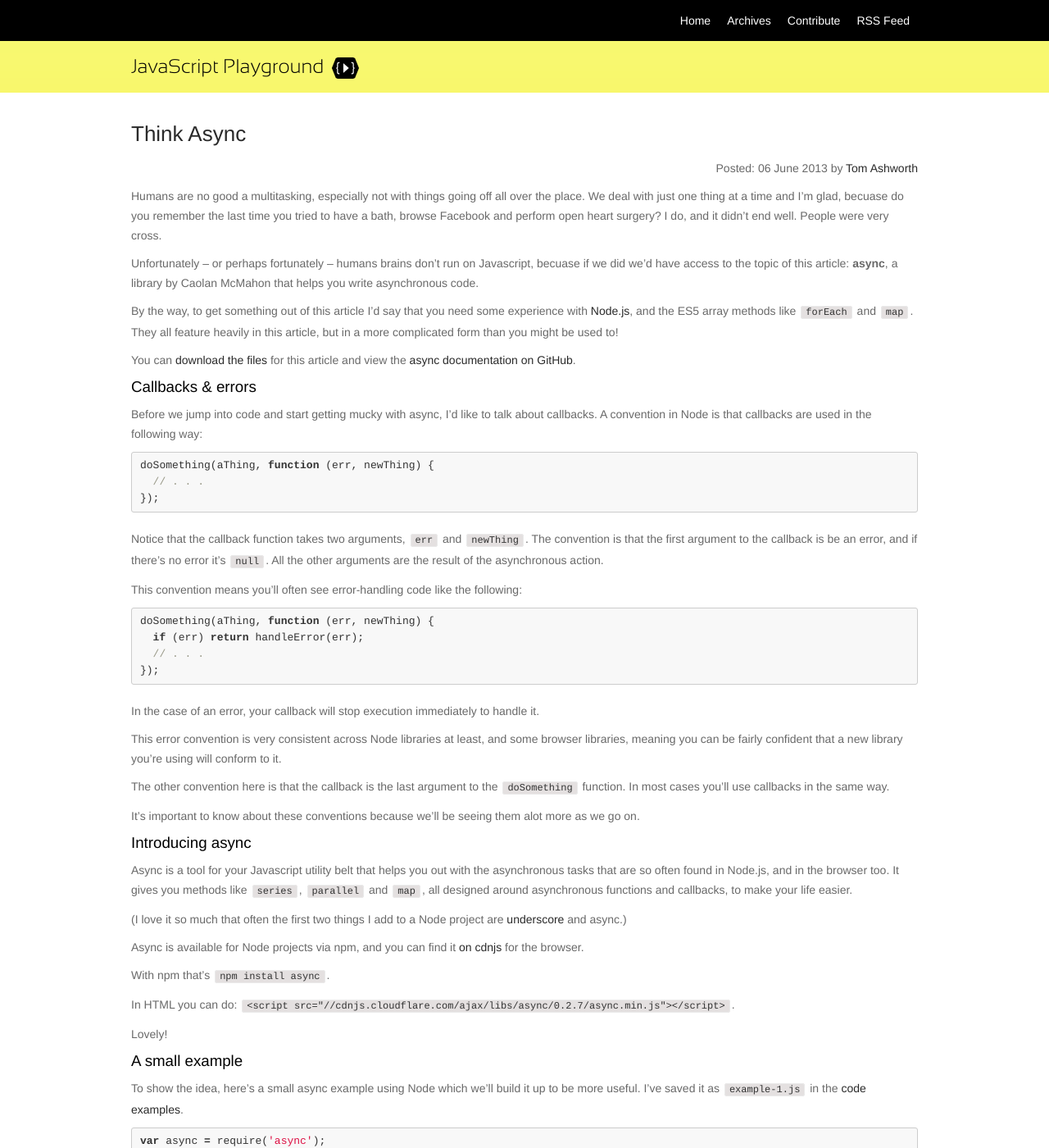
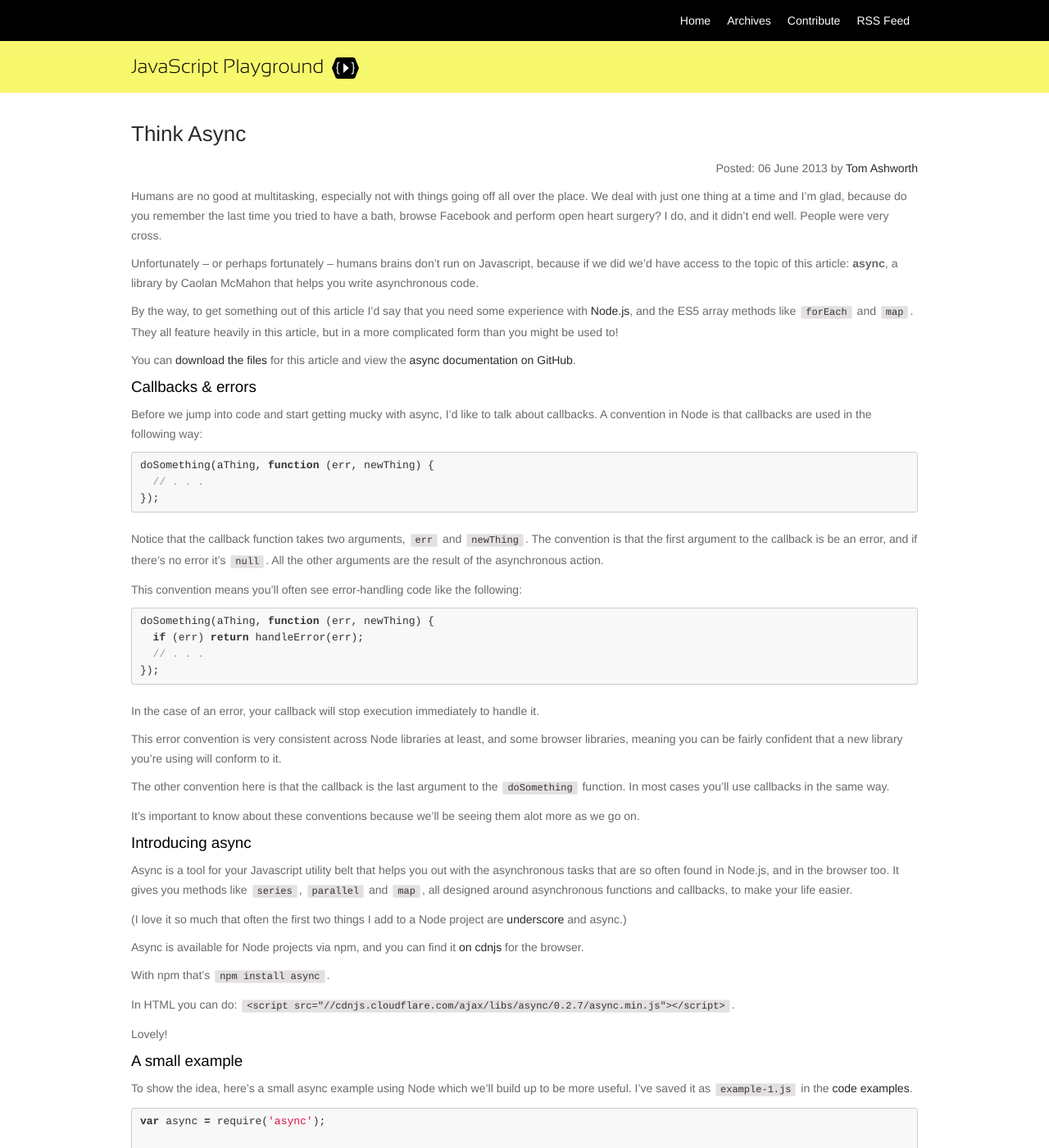
Before and after one commit to jackfranklin/javascriptplayground.com, a Jekyll site: the page built from _posts/2013-06-06-think-async.md, in a window 1280 px wide and 1400 px high. Shown: the whole window at 82% size. Built offline with Jekyll 4.4.1, drawn with Linux system fonts in a browser that asks for light colours; nearby versions of some CDN libraries; comment, search, counter and statistics services are not loaded; some of the changed text lies outside the part shown.

Commit message:
More bloody spelling mistakes.

```diff
--- a/_posts/2013-06-06-think-async.md
+++ b/_posts/2013-06-06-think-async.md
@@ -5,9 +5,9 @@ author: Tom Ashworth
 author_twitter: phuunet
 ---
 
-Humans are no good a multitasking, especially not with things going off all over the place. We deal with just one thing at a time and I'm glad, becuase do you remember the last time you tried to have a bath, browse Facebook and perform open heart surgery? I do, and it didn't end well. People were very cross.
+Humans are no good at multitasking, especially not with things going off all over the place. We deal with just one thing at a time and I'm glad, because do you remember the last time you tried to have a bath, browse Facebook and perform open heart surgery? I do, and it didn't end well. People were very cross.
 
-Unfortunately &ndash; or perhaps fortunately &ndash; humans brains don't run on Javascript, becuase if we did we'd have access to the topic of this article: **async**, a library  by Caolan McMahon that helps you write asynchronous code.
+Unfortunately &ndash; or perhaps fortunately &ndash; humans brains don't run on Javascript, because if we did we'd have access to the topic of this article: **async**, a library  by Caolan McMahon that helps you write asynchronous code.
 
 By the way, to get something out of this article I'd say that you need some experience with [Node.js](http://nodejs.org), and the ES5 array methods like `forEach` and `map`. They all feature heavily in this article, but in a more complicated form than you might be used to!
 
@@ -54,7 +54,7 @@ Lovely!
 
 ### A small example
 
-To show the idea, here's a small async example using Node which we'll build it up to be more useful. I've saved it as `example-1.js` in the [code examples](http://i.phuu.net/OkuP).
+To show the idea, here's a small async example using Node which we'll build up to be more useful. I've saved it as `example-1.js` in the [code examples](http://i.phuu.net/OkuP).
 
     var async = require('async');
 
@@ -152,7 +152,7 @@ To demonstrate the that the iterator can really be asynchronous, I've put togthe
       console.log(results);
     });
 
-    // Becuase the callbacks are asynchronous, this line
+    // Because the callbacks are asynchronous, this line
     // is called before the finished callback.
     console.log("This line happens first!");
 
@@ -206,7 +206,7 @@ To get the file sizes we run `fs.stat` on each of the file names. This uses `asy
       });
     });
 
-This works becuase `fs.stat` takes the file path and a callback as a parameter. That's is exactly what `async.map` gives it, so it knows to call the callback with an error, or the data it collects.
+This works because `fs.stat` takes the file path and a callback as a parameter. That's is exactly what `async.map` gives it, so it knows to call the callback with an error, or the data it collects.
 
 The (reduced) output looks something like this:
 
@@ -220,7 +220,7 @@ The (reduced) output looks something like this:
         nlink: 1,
         ... } ]
 
-Things don't need to be asynchrous now &ndash; we've got all the information we need. We  use each of these stats objects to determine if the file is indeed a file, then filter out the other children and display a size-ordered list of the files. Simples. This is `files-3.js`.
+Things don't need to be asynchronous now &ndash; we've got all the information we need. We  use each of these stats objects to determine if the file is indeed a file, then filter out the other children and display a size-ordered list of the files. Simples. This is `files-3.js`.
 
     var async = require('async'),
         fs = require('fs');
```
Also changed, not shown: other parts of _posts/2013-06-06-think-async.md (+5 -5 lines).
